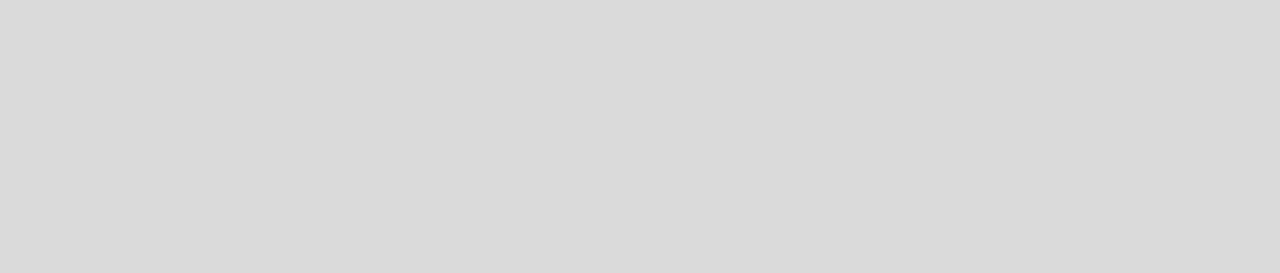
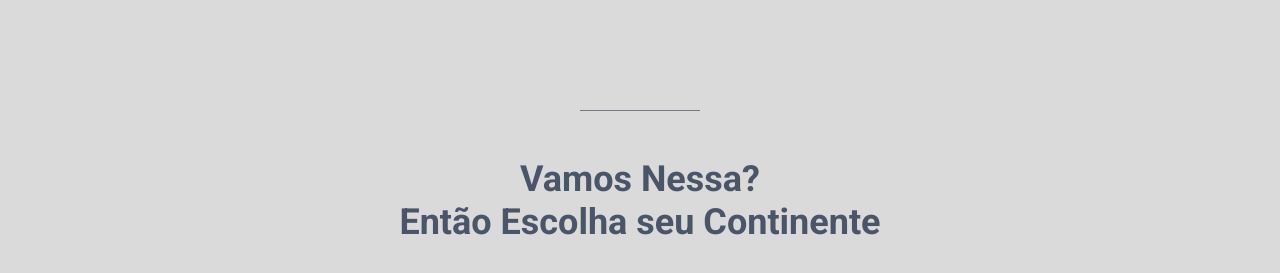
Before and after one commit to matthcarter777/ignite-desafio-06-react-js, a Next.js app: page / in a window 1280 px wide. Shown: the part 627-900 px from the top of the page. Before the commit the page ends 800 px from the top, so only its background shows below. Built offline with nearby package versions, Linux system fonts and the light colour scheme.

Commit message:
IGNITE - 004: Infromations component

```diff
--- /dev/null
+++ b/src/components/Information/index.tsx
@@ -0,0 +1,30 @@
+import { Divider, Flex, Heading, Center, Box } from "@chakra-ui/react";
+
+export function Information() {
+  return (
+    <Flex
+      w="100%"
+      p="10"
+      justifyContent="center"
+    >
+      <Flex
+        direction="column"
+        align="center"
+      >
+        <Box
+          mb="10"
+          w="25%"
+          borderColor="gray.700"
+          h="2"
+        >
+          <Divider orientation='horizontal' />
+        </Box>
+        <Heading fontSize="4xl" color="gray.600" align="center">
+          Vamos Nessa? <br/>
+          Então Escolha seu Continente
+        </Heading>
+      </Flex>
+
+    </Flex>
+  )
+}
--- a/src/pages/index.tsx
+++ b/src/pages/index.tsx
@@ -2,6 +2,7 @@ import { Flex } from '@chakra-ui/react'
 import type { NextPage } from 'next'
 import { Banner } from '../components/Banner'
 import { Header } from '../components/Header'
+import { Information } from '../components/Information'
 import { TravelTypes } from '../components/TravelTypes'
 
 
@@ -14,6 +15,7 @@ const Home: NextPage = () => {
       <Header />
       <Banner />
       <TravelTypes />
+      <Information />
     </Flex>
   )
 }
```
